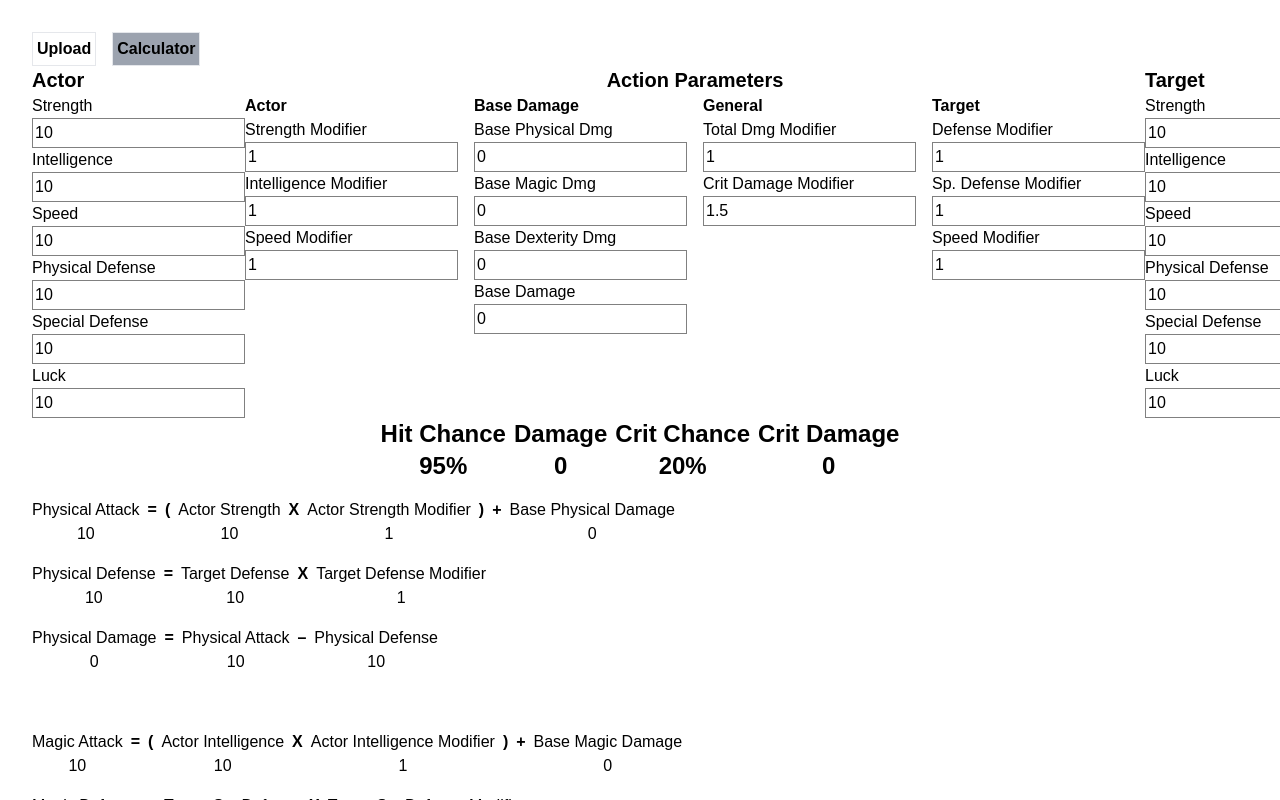
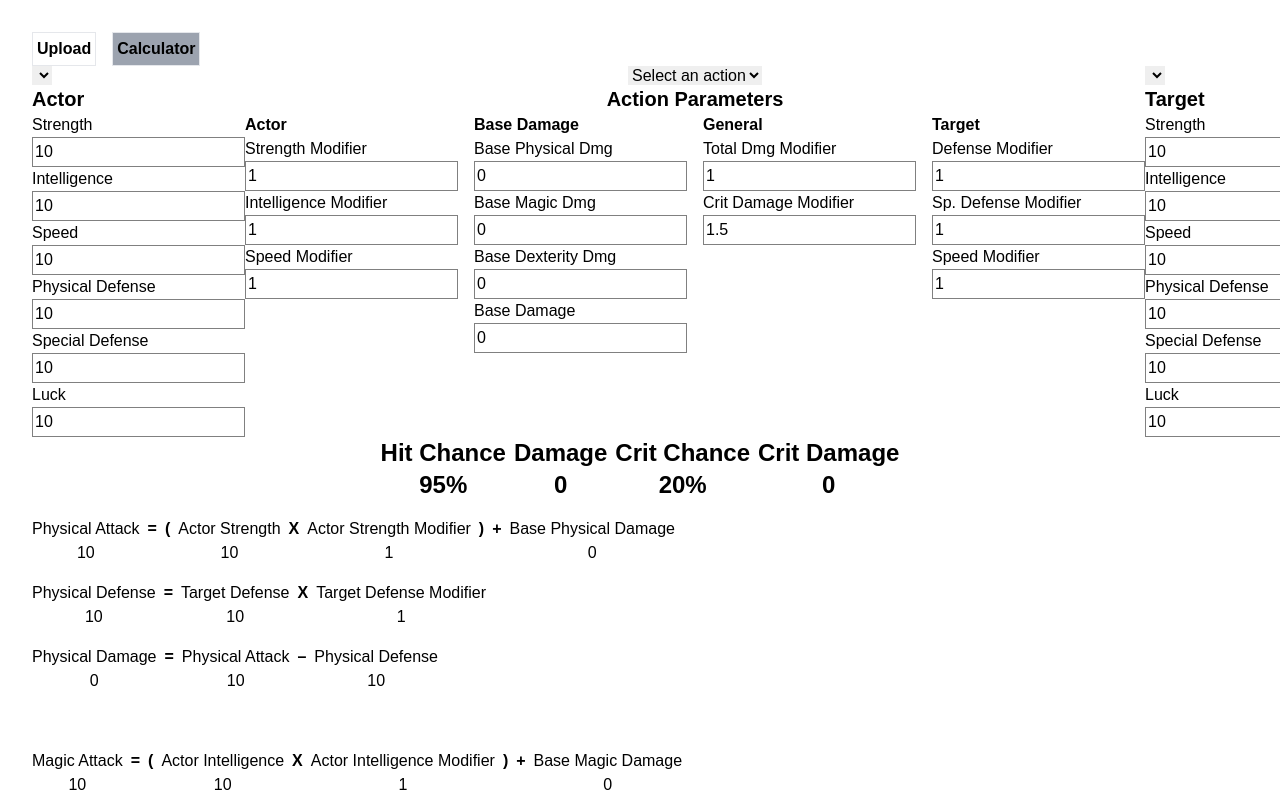
Before and after one commit to windrose-saga/erulean-tools, a React (Vite) app: page / in a window 1280 px wide. Both pictures are taken after a click on the button "Calculator". Shown: the top 800 px of the page. Built offline with nearby package versions, Linux system fonts and the light colour scheme.

Commit message:
action and unit selection in calculator

```diff
--- a/src/components/ActionForm.tsx
+++ b/src/components/ActionForm.tsx
@@ -1,4 +1,5 @@
-import { DamageActionData } from "../types/action";
+import { ActionData, DamageActionData } from "../types/action";
+import ActionSelect from "./ActionSelect";
 
 type Props = {
   params: DamageActionData;
@@ -19,6 +20,10 @@ const ActionForm: React.FC<Props> = ({ setParams, params }) => {
         });
       }}
     >
+      <ActionSelect
+        typeFilter="DAMAGE_ACTION"
+        setAction={(action: ActionData) => setParams(action.damageActionProps!)}
+      />
       <h1 className="font-bold text-xl">Action Parameters</h1>
       <div className="flex flex-row gap-4 items-start">
         <div className="flex flex-col items-start">
--- /dev/null
+++ b/src/components/ActionSelect.tsx
@@ -0,0 +1,34 @@
+import * as React from "react";
+import { ActionData, ActionType } from "../types/action";
+import useDataContext from "../context/DataContext/useDataContext";
+
+type Props = {
+  setAction: (action: ActionData) => void;
+  typeFilter: ActionType;
+};
+
+const ActionSelect: React.FC<Props> = ({ setAction, typeFilter }) => {
+  const { actions } = useDataContext();
+
+  return (
+    <select
+      onChange={(e) => {
+        const action = actions.find((a) => a.id === e.target.value);
+        if (action) {
+          setAction(action);
+        }
+      }}
+    >
+      <option value="">Select an action</option>
+      {actions
+        .filter((a) => a.actionType === typeFilter)
+        .map((action) => (
+          <option key={action.id} value={action.id}>
+            {action.name}
+          </option>
+        ))}
+    </select>
+  );
+};
+
+export default ActionSelect;
--- a/src/components/UnitForm.tsx
+++ b/src/components/UnitForm.tsx
@@ -1,4 +1,5 @@
 import { UnitStats } from "../types/unit";
+import UnitSelect from "./UnitSelect";
 
 type Props = {
   title: string;
@@ -18,6 +19,7 @@ const UnitForm: React.FC<Props> = ({ setStats, stats, title }) => {
         });
       }}
     >
+      <UnitSelect setUnit={(unit) => setStats(unit.stats)} />
       <h1 className="font-bold text-xl">{title}</h1>
       <label htmlFor="strength">Strength</label>
       <input
--- /dev/null
+++ b/src/components/UnitSelect.tsx
@@ -0,0 +1,25 @@
+import * as React from "react";
+import { UnitData } from "../types/unit";
+import useDataContext from "../context/DataContext/useDataContext";
+
+type Props = {
+  setUnit: (unit: UnitData) => void;
+};
+const UnitSelect: React.FC<Props> = ({ setUnit }) => {
+  const { units } = useDataContext();
+
+  const handleChange = (e: React.ChangeEvent<HTMLSelectElement>) => {
+    const selectedUnit = units.find((unit) => unit.id === e.target.value);
+    if (selectedUnit) setUnit(selectedUnit);
+  };
+  return (
+    <select onChange={handleChange}>
+      {units.map((unit) => (
+        <option key={unit.id} value={unit.id}>
+          {unit.name}
+        </option>
+      ))}
+    </select>
+  );
+};
+export default UnitSelect;
--- a/src/context/DataContext/DataContextProvider.tsx
+++ b/src/context/DataContext/DataContextProvider.tsx
@@ -1,3 +1,4 @@
+import { ActionData } from "../../types/action";
 import { UnitData } from "../../types/unit";
 import { DataContext } from "./context";
 import * as React from "react";
@@ -6,8 +7,9 @@ const DataContextProvider: React.FC<React.PropsWithChildren> = ({
   children,
 }) => {
   const [units, setUnits] = React.useState<UnitData[]>([]);
+  const [actions, setActions] = React.useState<ActionData[]>([]);
   return (
-    <DataContext.Provider value={{ units, setUnits }}>
+    <DataContext.Provider value={{ units, setUnits, actions, setActions }}>
       {children}
     </DataContext.Provider>
   );
--- a/src/context/DataContext/context.ts
+++ b/src/context/DataContext/context.ts
@@ -1,9 +1,12 @@
 import * as React from "react";
 import { UnitData } from "../../types/unit";
+import { ActionData } from "../../types/action";
 
 export type DataContextValues = {
   units: UnitData[];
   setUnits: (units: UnitData[]) => void;
+  actions: ActionData[];
+  setActions: (actions: ActionData[]) => void;
 };
 
 export const DataContext = React.createContext<DataContextValues | undefined>(
--- a/src/screens/Upload.tsx
+++ b/src/screens/Upload.tsx
@@ -15,7 +15,7 @@ import {
 const Upload: React.FC = () => {
   const [file, setFile] = React.useState<File | null>(null);
 
-  const { setUnits } = useDataContext();
+  const { setUnits, setActions } = useDataContext();
 
   const handleFileChange = (event: React.ChangeEvent<HTMLInputElement>) => {
     if (event.target.files && event.target.files[0]) {
@@ -32,7 +32,7 @@ const Upload: React.FC = () => {
           try {
             const data = JSON.parse(fileReader.result as string);
             setUnits(getUnitLines(data.sheets).map(getUnitData));
-            console.log(getActionLines(data.sheets).map(getActionData));
+            setActions(getActionLines(data.sheets).map(getActionData));
             console.log(getUnitLines(data.sheets).map(getUnitData));
           } catch (error) {
             console.warn("Failed to parse JSON:", error);
```
